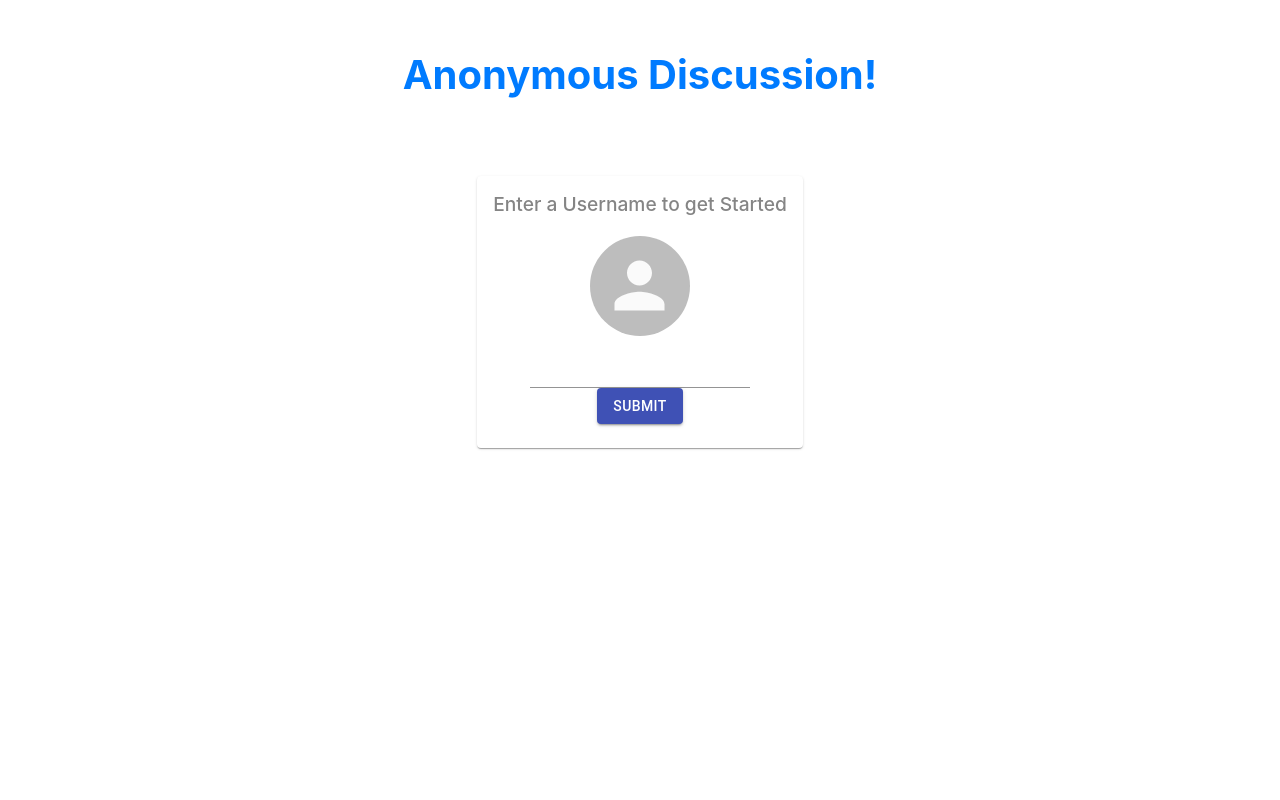
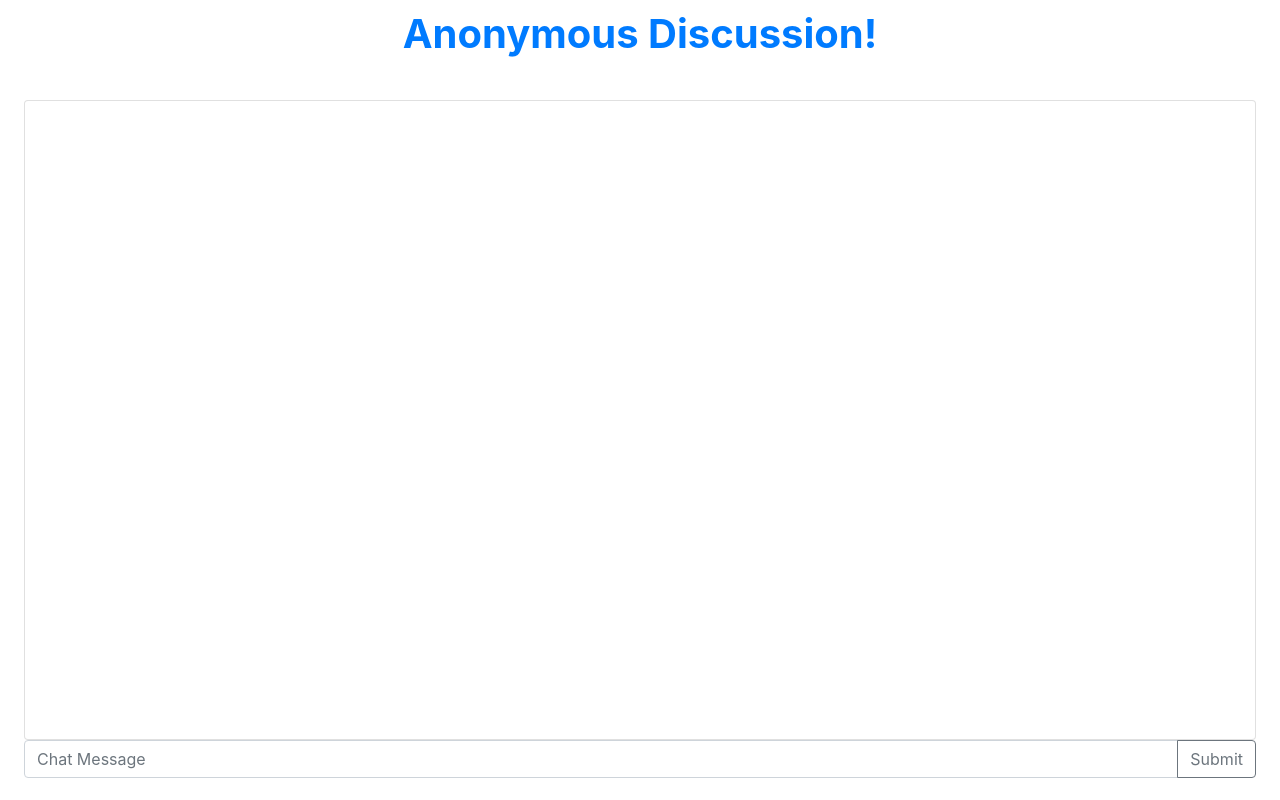
Before and after one commit to DevanshCodes/Anonymous-Discussion-Front, a React (Create React App) app: page /#/1 in a window 1280 px wide. Before the commit this address led to /#/. Built offline with nearby package versions, Linux system fonts and the light colour scheme; no server answers.

Commit message:
Fixed the bottom input

```diff
--- a/package.json
+++ b/package.json
@@ -9,9 +9,11 @@
     "@testing-library/jest-dom": "^4.2.4",
     "@testing-library/react": "^9.3.2",
     "@testing-library/user-event": "^7.1.2",
+    "bootstrap": "^4.4.1",
     "gh-pages": "^2.2.0",
     "node-sass": "^4.13.1",
     "react": "^16.13.1",
+    "react-bootstrap": "^1.0.0",
     "react-dom": "^16.13.1",
     "react-router-dom": "^5.1.2",
     "react-scripts": "3.4.1",
--- a/src/discussion/discussion.js
+++ b/src/discussion/discussion.js
@@ -1,7 +1,9 @@
 import React, { Component } from "react";
 import "./discussion.scss";
 import socketIOClient from "socket.io-client";
-import { Paper, Container, Button, Input } from '@material-ui/core';
+import { Paper, Container} from '@material-ui/core';
+import { Button, InputGroup, FormControl } from 'react-bootstrap';
+
 var socket;
 
 class Discussion extends Component {
@@ -42,14 +44,13 @@ class Discussion extends Component {
     componentDidUpdate() {
         const objDiv = document.getElementById('chatscroll');
         objDiv.scrollTop = objDiv.scrollHeight;
-      }
+    }
 
     handleChange(event) {
         this.setState({ message: event.target.value })
     }
 
     handleSubmit(event) {
-        var tmessages = this.state.messages;
         var nmessage = { username: this.props.match.params.username, chat: this.state.message }
         socket.emit("newMessage", nmessage);
         this.setState({ message: "" })
@@ -72,10 +73,20 @@ class Discussion extends Component {
                                 </div>)
                         })}
                     </Paper> </div>
-                    <form className="form" >
-                            <div><Input type="text" value={this.state.message} id="inputText" onChange={this.handleChange} /></div>
-                            <Button className="Submit" type="submit" value="Submit" variant="contained" color="primary" onClick={this.handleSubmit}> Submit </Button>
-                        </form>
+                    <form>
+                    <InputGroup className="mb-3">
+                        <FormControl
+                            value={this.state.message}
+                            onChange={this.handleChange}
+                            placeholder="Chat Message"
+                            aria-label="Recipient's username"
+                            aria-describedby="basic-addon2"
+                        />
+                        <InputGroup.Append>
+                            <Button variant="outline-secondary" onClick={this.handleSubmit} className="submit" type="submit">Submit</Button>
+                        </InputGroup.Append>
+                    </InputGroup>
+                    </form>
                 </Container>
             </div>
         )
--- a/src/discussion/discussion.scss
+++ b/src/discussion/discussion.scss
@@ -1,3 +1,5 @@
+@import "~bootstrap/scss/bootstrap";
+
 .main {
     display: flex;
     height: 100vh;
@@ -7,14 +9,16 @@
         "Helvetica Neue", sans-serif;
 }
 h1 {
-    margin-top: 50px;
+    margin-top: 10px;
+    height: 10vh;
     font-size: 2.5em;
+    font-weight: 700;
     color: #007bff;
 }
 
 .paper {
-    height: 65vh;
-    margin-bottom: 20px;
+    margin-top: 10px;
+    height: 80vh;
     overflow-y: scroll;
 }
 
@@ -39,8 +43,8 @@ h1 {
 .form {
     display: flex;
     flex-direction: row;
-    .textfield {
-        flex: 1 1 auto;
-        min-width: auto;
+    .btn-outline-secondary:focus{
+        background-color: #8064A2;
+        border-color: #8064A2;
     }
 }
```
Also changed, not shown: 2 other files (tests, documents, lock files or other folders).
